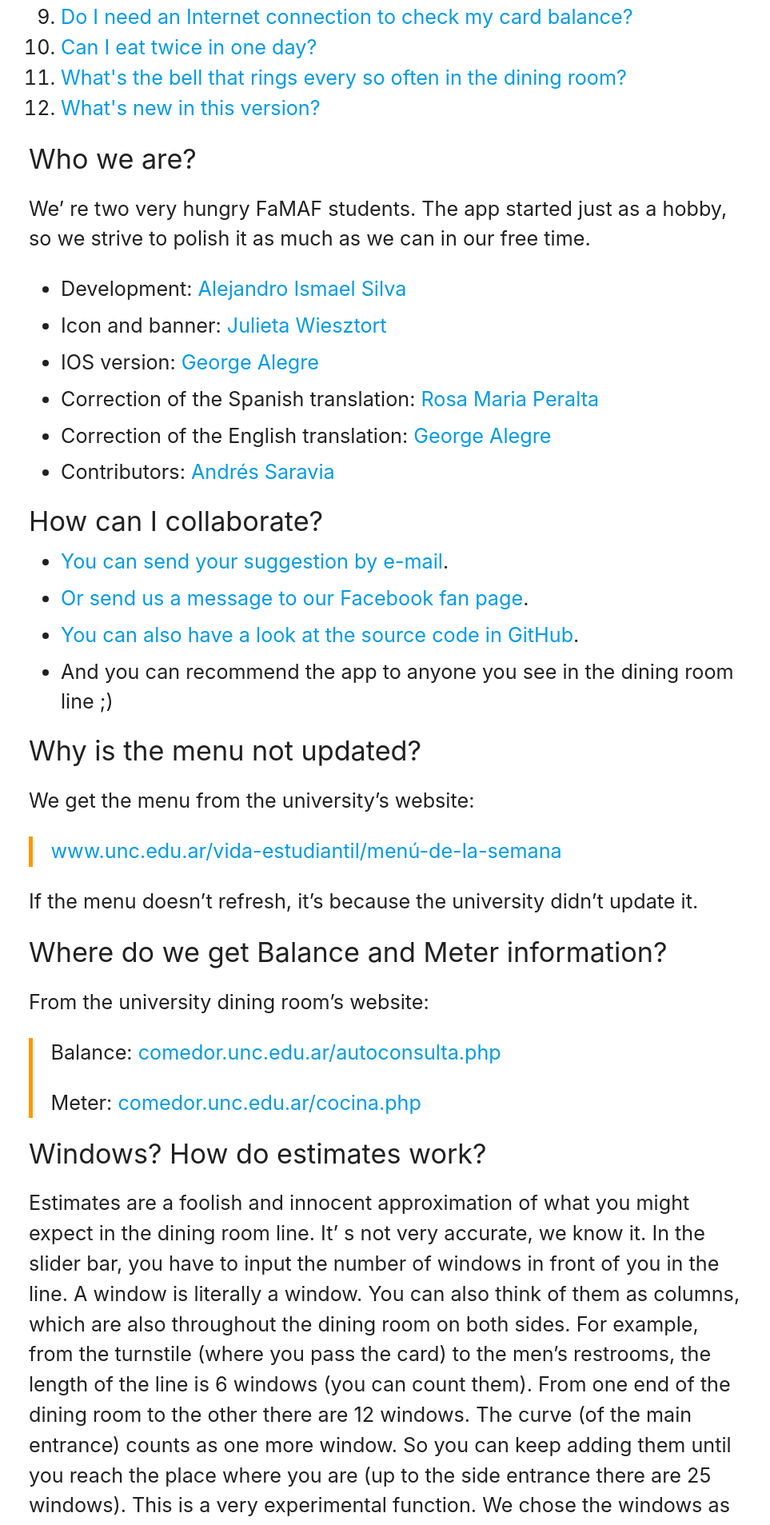
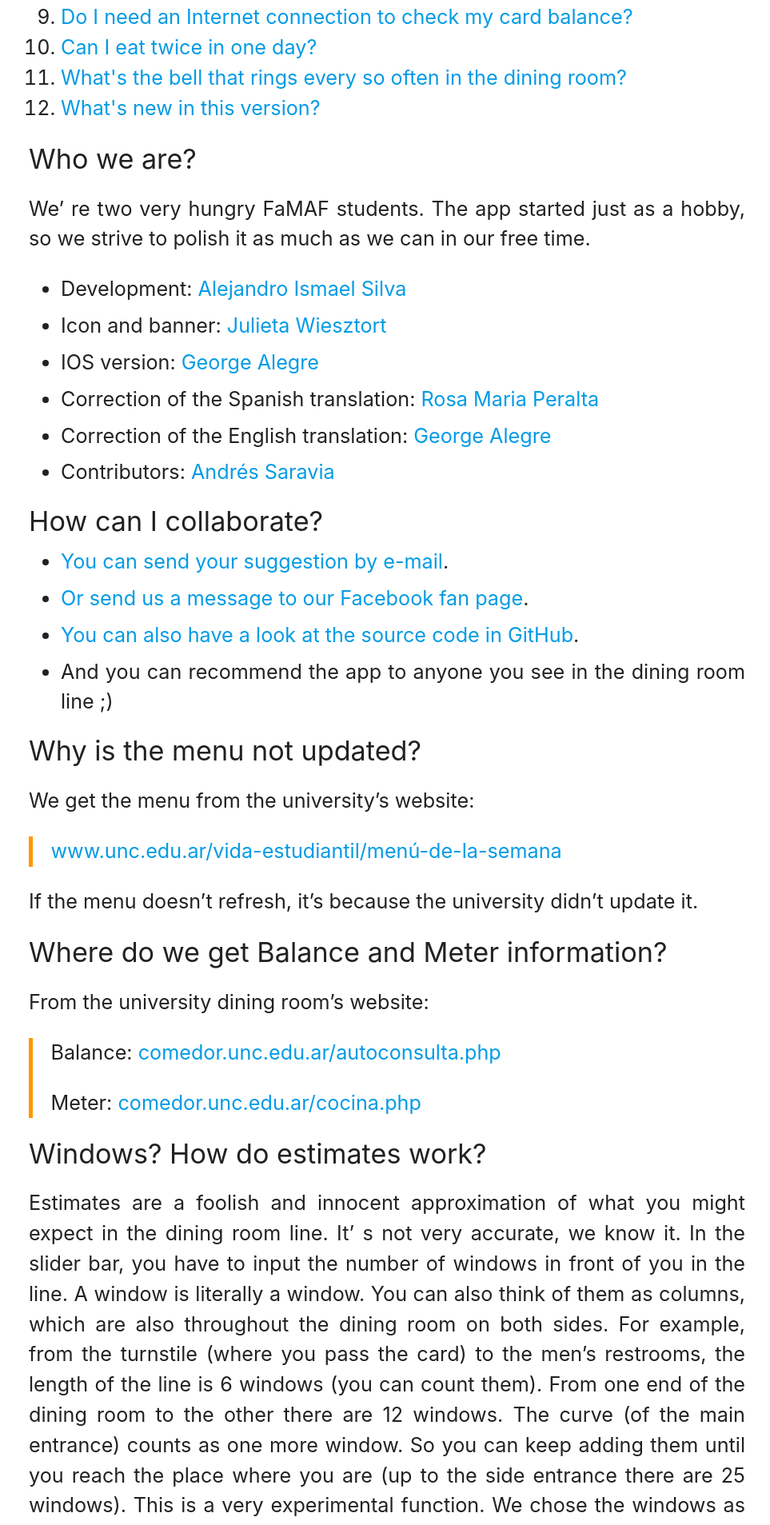
Before and after one commit to AIDEA775/UNCmorfi, a Jekyll site: the page built from en/index.html, in a window 1280 px wide. Shown: the part 769-2676 px from the top of the page at 80% size, without its empty margins (156-1119 px from the left). Built offline with Jekyll 4.4.1, drawn with Linux system fonts in a browser that asks for light colours.

Commit message:
Added text-align: justify to FAQ's paragraphs

```diff
--- a/assets/main.css
+++ b/assets/main.css
@@ -1,5 +1,8 @@
 blockquote {
     border-left: 5px solid #ff9800;
+}
+div.flow-text {
+    text-align: justify;
 }
 div.flow-text > ul {
     margin: 0px;
```
